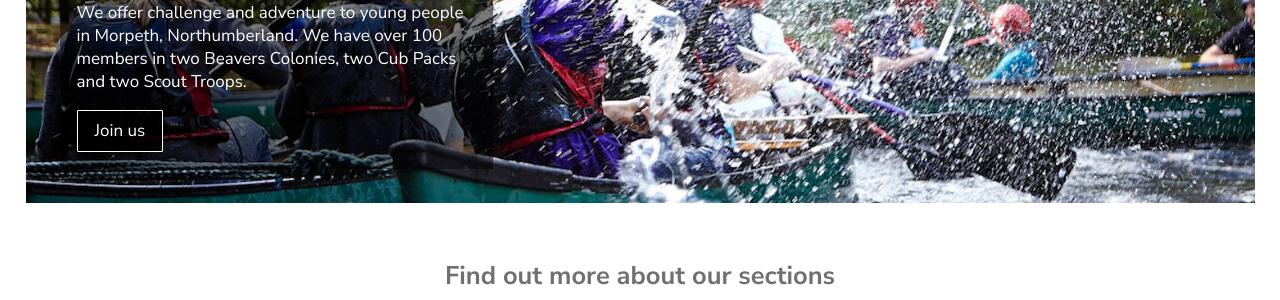
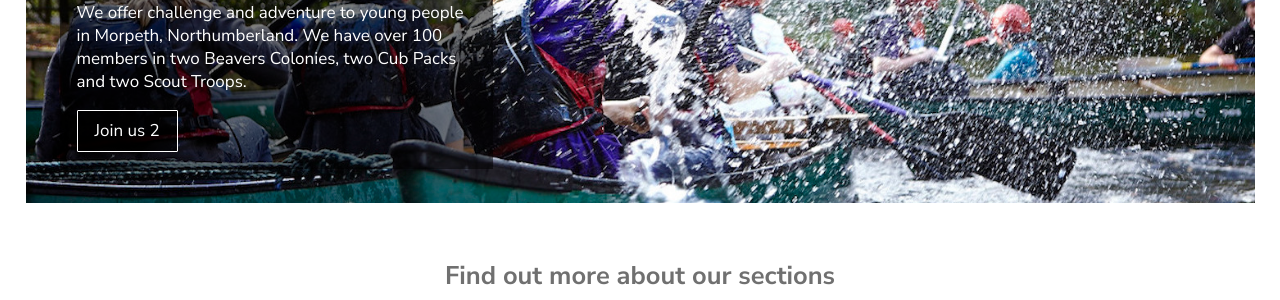
Before and after one commit to lizm696/6ms, a Jekyll site: the page built from index.md, in a window 1280 px wide. Shown: the part 298-598 px from the top of the page. Built offline with Jekyll 4.4.1, drawn with Linux system fonts in a browser that asks for light colours; a script that is not in the unit is left out; comment, search, counter and statistics services are not loaded.

Commit message:
Update Pages “home”

```diff
--- a/_data/home.yml
+++ b/_data/home.yml
@@ -3,7 +3,7 @@ banner:
   text: We offer challenge and adventure to young people in Morpeth,
     Northumberland. We have over 100 members in two Beavers Colonies, two Cub
     Packs and two Scout Troops.
-  button-text: Join us
+  button-text: Join us 2
   button-url: join
 intro:
   title: About us
```
